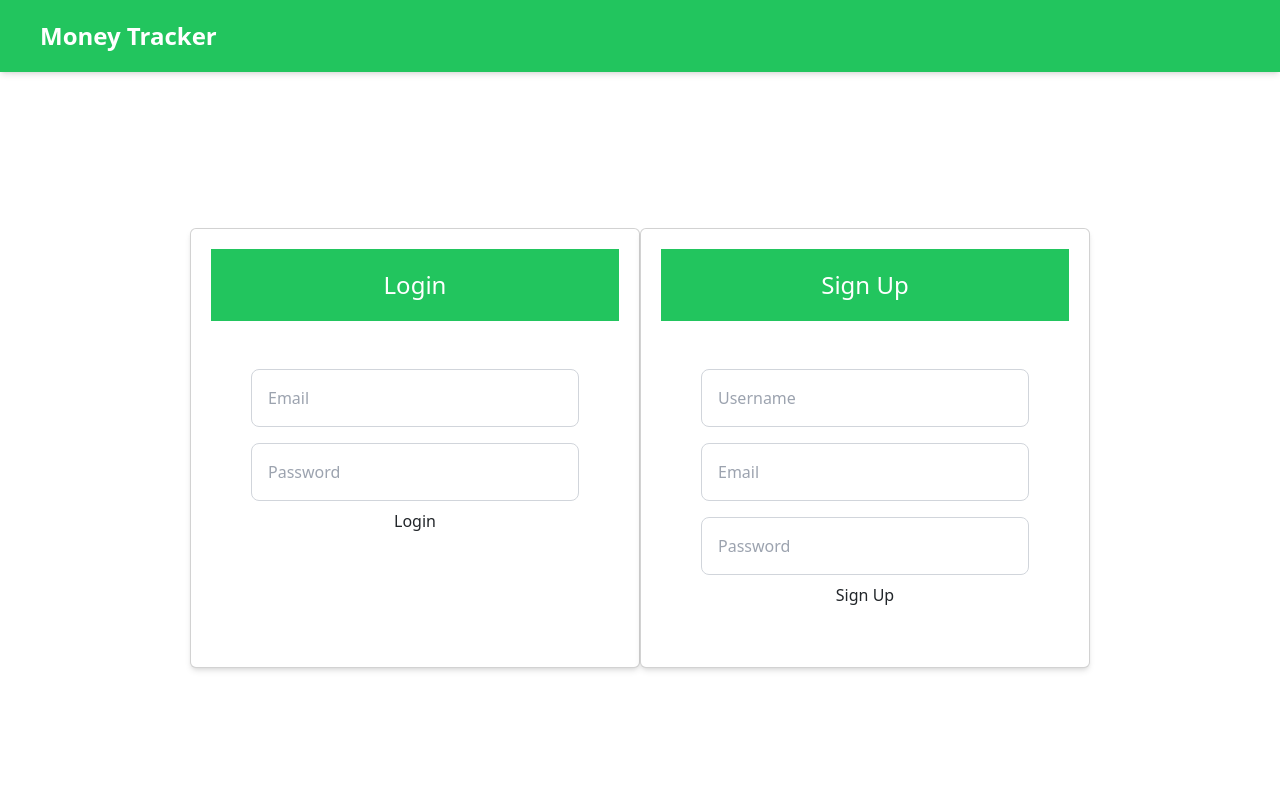
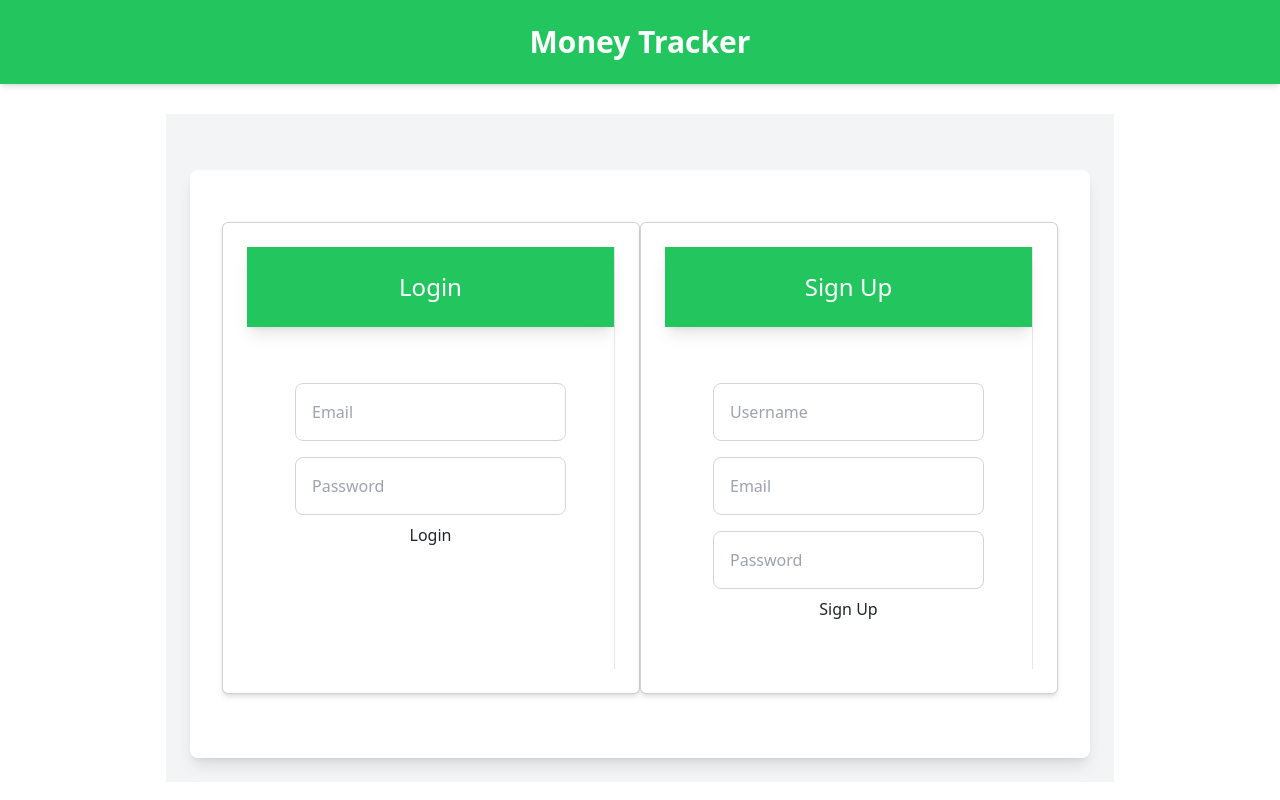
Before and after one commit to hymanho/Centsify, a React (Create React App) app: page / in a window 1280 px wide. Built offline with nearby package versions, Linux system fonts and the light colour scheme; no server answers.

Commit message:
more tailwind

```diff
--- a/src/styles/AccountPage.css
+++ b/src/styles/AccountPage.css
@@ -1,13 +1,11 @@
 /* src/styles/AccountPage.css */
-
-/* Tailwind doesn't require defining root variables as it offers utility classes for colors and spacing */
 
 body {
   @apply flex h-screen m-0;
 }
 
 .sidebar {
-  @apply fixed top-0 left-0 w-64 h-full bg-gradient-to-b from-green-500 to-green-700 text-white p-5 shadow-lg flex flex-col justify-between;
+  @apply fixed top-0 left-0 w-64 h-full bg-gradient-to-b from-green-500 to-green-700 text-white p-5 shadow-2xl flex flex-col justify-between;
 }
 
 .logoff-container {
@@ -15,33 +13,25 @@ body {
 }
 
 .sidebar h1 {
-  @apply text-2xl font-bold mb-6;
+  @apply text-3xl font-bold mb-6 tracking-wider;
 }
 
 .sidebar a {
-  @apply flex items-center justify-center p-3 my-2 rounded-lg transition-transform duration-200 text-white bg-white bg-opacity-20 hover:bg-green-800 hover:translate-x-1 no-underline;
+  @apply flex items-center justify-center p-3 my-2 rounded-lg transition-all duration-200 text-white bg-white bg-opacity-20 hover:bg-green-800 hover:translate-x-2 transform hover:scale-105 no-underline;
 }
 
 .main-content {
-  @apply p-5 bg-white min-h-screen box-border w-full ml-64 relative overflow-y-auto;
+  @apply p-6 bg-gray-50 min-h-screen box-border w-full ml-64 relative overflow-y-auto;
 }
 
 .card {
-  @apply bg-white rounded-xl p-5 mt-5 shadow-md hover:shadow-lg transition-transform duration-300;
-}
-
-.card:hover {
-  @apply transform -translate-y-1 shadow-xl;
+  @apply bg-white rounded-xl p-6 mt-5 shadow-md hover:shadow-lg transition-transform duration-300 transform hover:-translate-y-2;
 }
 
 h2 {
-  @apply text-gray-800 text-xl mb-4;
+  @apply text-gray-800 text-2xl mb-4 font-semibold;
 }
 
 .button {
-  @apply bg-orange-500 text-white border-none py-2 px-4 rounded-lg cursor-pointer transition-colors duration-200 inline-flex items-center justify-center;
+  @apply bg-orange-500 text-white border-none py-3 px-6 rounded-lg cursor-pointer transition-colors duration-200 inline-flex items-center justify-center hover:bg-orange-600 transform hover:scale-105;
 }
-
-.button:hover {
-  @apply bg-orange-600;
-}
--- a/src/styles/App.css
+++ b/src/styles/App.css
@@ -1,16 +1,15 @@
 /* src/styles/App.css */
 
-/* The main container of the app, centered text */
 .App {
   @apply text-center;
 }
 
-/* The logo, with a fixed height and pointer-events disabled */
 .App-logo {
-  @apply h-[40vmin] pointer-events-none;
+  @apply h-[40vmin] pointer-events-none animate-spin;
+  animation-duration: 5s; /* Customize spin duration */
 }
 
-/* The keyframe animation remains unchanged */
+
 @keyframes App-logo-spin {
   from {
     transform: rotate(0deg);
@@ -20,19 +19,10 @@
   }
 }
 
-/* Apply the animation conditionally based on the user's motion preference */
-@media (prefers-reduced-motion: no-preference) {
-  .App-logo {
-    animation: App-logo-spin infinite 20s linear;
-  }
+.App-header {
+  @apply bg-gray-900 min-h-screen flex flex-col items-center justify-center text-white text-3xl;
 }
 
-/* The header of the app, with a dark background, centered content */
-.App-header {
-  @apply bg-gray-800 min-h-screen flex flex-col items-center justify-center text-white text-[calc(10px+2vmin)];
+.App-link {
+  @apply text-blue-400 underline hover:text-blue-600 transition-colors duration-300;
 }
-
-/* The app link, with a custom color */
-.App-link {
-  @apply text-[#61dafb];
-}
--- a/src/styles/AuthForms.css
+++ b/src/styles/AuthForms.css
@@ -1,62 +1,39 @@
-/* src/styles/FormPage.css */
+/* src/styles/AuthForms.css */
 
-/* General body and background styles */
 body {
     @apply font-sans bg-gray-100 m-0 p-0 flex justify-center items-center h-screen;
 }
 
-/* Card styling */
 .card {
-    @apply bg-white rounded-xl shadow-lg overflow-hidden flex w-[700px] flex-row;
+    @apply bg-white rounded-xl shadow-xl overflow-hidden flex w-[700px] flex-row hover:shadow-2xl transition-shadow duration-300;
 }
 
-/* Form container styling */
 .form-container {
-    @apply p-10 flex flex-col justify-center;
+    @apply p-12 flex flex-col justify-center;
 }
 
-/* Input fields styling */
 input[type="text"],
 input[type="password"],
 input[type="email"] {
-    @apply w-full p-4 my-2 border border-gray-300 rounded-lg box-border;
+    @apply w-full p-4 my-2 border border-gray-300 rounded-lg box-border focus:outline-none focus:ring-2 focus:ring-green-500;
 }
 
-/* Button styling */
 button {
-    @apply p-3 mt-2 bg-gradient-to-r from-green-500 to-green-600 border-none text-white uppercase rounded-lg cursor-pointer transition-colors duration-300;
-  }
-
-button:hover {
-    @apply bg-gradient-to-r from-green-500 to-green-400;
+    @apply p-3 mt-2 bg-gradient-to-r from-green-500 to-green-600 border-none text-white uppercase rounded-lg cursor-pointer transition-all duration-300 hover:bg-green-700 transform hover:scale-105;
 }
 
-/* Splitting Login and Signup into two columns */
-.card {
-    @apply flex-row;
+.header {
+    @apply p-6 bg-green-500 text-white text-center text-2xl shadow-lg;
 }
 
-/* Header with logo and application name */
-.header {
-    @apply p-5 bg-green-500 text-white text-center text-2xl;
-}
-
-/* Enhancing the visual separation */
 .form-section {
     @apply border-r border-gray-200 flex-1;
 }
 
-/* Last section should not have a border */
-.form-section:last-child {
-    @apply border-r-0;
+.form-section h2 {
+    @apply text-center text-gray-800 text-xl font-medium;
 }
 
-/* Additional styling for alignment and aesthetics */
-.form-section h2 {
-    @apply text-center text-gray-800;
-}
-
-/* Responsive design adjustments */
 @media (max-width: 768px) {
     .card {
         @apply flex-col w-[90%];
@@ -65,8 +42,4 @@ button:hover {
     .form-section {
         @apply border-r-0 border-b border-gray-200;
     }
-
-    .form-section:last-child {
-        @apply border-b-0;
-    }
 }
--- a/src/styles/Charts.css
+++ b/src/styles/Charts.css
@@ -1,13 +1,13 @@
 /* src/styles/Charts.css */
 
 .chart-container {
-  @apply flex flex-col items-center p-5;
+  @apply flex flex-col items-center p-8 bg-gray-50 rounded-lg shadow-md;
 }
 
 .chart-title {
-  @apply text-2xl mb-5;
+  @apply text-3xl mb-8 font-semibold text-gray-700;
 }
 
 .pie-chart {
-  @apply mt-10;
+  @apply mt-10 w-full max-w-md;
 }
--- a/src/styles/ExpenseSummaryField.css
+++ b/src/styles/ExpenseSummaryField.css
@@ -1,85 +1,67 @@
-/* ExpenseSummaryField.css */
+/* src/styles/ExpenseSummaryField.css */
 
-/* Main container for the Expense Summary */
 .expense-summary {
-  @apply max-w-4xl mx-auto mt-8 p-4 bg-white shadow-lg rounded-lg;
+  @apply max-w-5xl mx-auto mt-8 p-6 bg-white shadow-xl rounded-lg;
 }
 
-/* List of expenses */
 .expense-list {
   @apply flex flex-col gap-6 mb-8;
 }
 
-/* Each expense item bar */
 .expense-bar {
-  @apply flex justify-between items-center p-6 bg-gray-100 rounded-lg shadow-sm hover:shadow-md transition-shadow duration-300;
+  @apply flex justify-between items-center p-6 bg-gray-100 rounded-lg shadow-md hover:shadow-lg transition-shadow duration-300;
 }
 
-/* Expense title */
 .expense-title {
-  @apply font-bold text-lg;
+  @apply font-bold text-lg text-gray-800;
 }
 
-/* Expense amount */
 .expense-amount {
-  @apply text-green-500 text-lg font-semibold;
+  @apply text-green-500 text-xl font-semibold;
 }
 
-/* Expense date, category, and description */
 .expense-date,
 .expense-category,
 .expense-description {
-  @apply text-gray-600;
+  @apply text-gray-600 text-sm;
 }
 
-/* Additional styling for description */
 .expense-description {
   @apply flex-grow text-sm;
 }
 
-/* Add Expense button */
 .add-expense-btn {
-  @apply bg-blue-500 text-white py-2 px-4 rounded hover:bg-blue-600 transition-colors duration-200;
+  @apply bg-blue-500 text-white py-3 px-6 rounded-lg hover:bg-blue-600 transition-colors duration-200;
 }
 
-/* Edit button */
 .edit-btn {
-  @apply bg-teal-500 text-white py-2 px-3 rounded hover:bg-teal-600 transition-colors duration-200;
+  @apply bg-teal-500 text-white py-2 px-4 rounded-lg hover:bg-teal-600 transition-colors duration-200;
 }
 
-/* Card styling for Spending Analysis and Anomaly Detection */
 .card {
-  @apply bg-white p-6 rounded-lg shadow-md mb-6;
+  @apply bg-white p-6 rounded-lg shadow-lg mb-8;
 }
 
-/* Card title styling */
 .card-title {
-  @apply mb-4 text-xl font-semibold text-gray-800 border-b-2 border-gray-300 pb-2;
+  @apply mb-4 text-2xl font-semibold text-gray-800 border-b-2 border-gray-300 pb-2;
 }
 
-/* Spending item styling */
 .spending-item {
   @apply flex flex-col mb-4 pb-4 border-b border-gray-200;
-}
-
-.spending-item > div {
-  @apply flex justify-between items-center mb-2;
 }
 
 .spending-amount {
   @apply text-blue-500 font-semibold text-lg;
 }
 
-/* Anomaly warning styling */
 .anomaly-warning {
-  @apply border-l-4 border-yellow-500 p-4 bg-yellow-100 rounded-md mt-6;
+  @apply border-l-4 border-yellow-500 p-4 bg-yellow-100 rounded-md mt-6 shadow-md;
 }
 
 .warning-icon {
   @apply text-yellow-500 mr-3 text-2xl;
 }
 
-/* Full white background section */
 .main-container {
-  @apply w-4/5 max-w-7xl mx-auto p-8 bg-white rounded-lg shadow-lg;
+  @apply w-4/5 max-w-7xl mx-auto p-8 bg-gray-50 rounded-lg shadow-lg;
 }
--- a/src/styles/HomePage.css
+++ b/src/styles/HomePage.css
@@ -1,22 +1,18 @@
 /* src/styles/HomePage.css */
 
-/* Styles for the header */
 .page-header {
-  @apply fixed top-0 left-0 w-full p-5 px-10 bg-green-500 text-white text-2xl font-bold shadow-md text-left z-10;
+  @apply fixed top-0 left-0 w-full p-6 px-12 bg-green-500 text-white text-3xl font-bold shadow-md z-10;
 }
 
-/* Main container for the home page */
 .home-page {
-  @apply mt-20 flex flex-col items-center w-full p-5 box-border;
+  @apply mt-24 flex flex-col items-center w-full p-6 bg-gray-100;
 }
 
-/* Container for the login and sign-up forms */
 .auth-forms {
-  @apply flex justify-around w-full max-w-[900px] mt-5;
+  @apply flex justify-around w-full max-w-[900px] mt-8 bg-white p-8 rounded-lg shadow-lg;
 }
 
 @media (max-width: 768px) {
-  /* Adjustments for smaller screens */
   .auth-forms {
     @apply flex-col items-center;
   }
--- a/src/styles/index.css
+++ b/src/styles/index.css
@@ -1,4 +1,4 @@
-/* src/styles/GlobalStyles.css */
+/* src/styles/index.css */
 
 /* Global body styles */
 body {
--- a/tailwind.config.js
+++ b/tailwind.config.js
@@ -1,8 +1,12 @@
 /** @type {import('tailwindcss').Config} */
 module.exports = {
-  content: [],
   theme: {
-    extend: {},
+    extend: {
+      animation: {
+        'spin-slow': 'spin 3s linear infinite', // 3s is slower than the default 1s
+      },
+    },
   },
+  variants: {},
   plugins: [],
-}
+};
```
Also changed, not shown: src/styles/Login.css (+3 -7 lines), src/styles/SignUp.css (+3 -7 lines).
